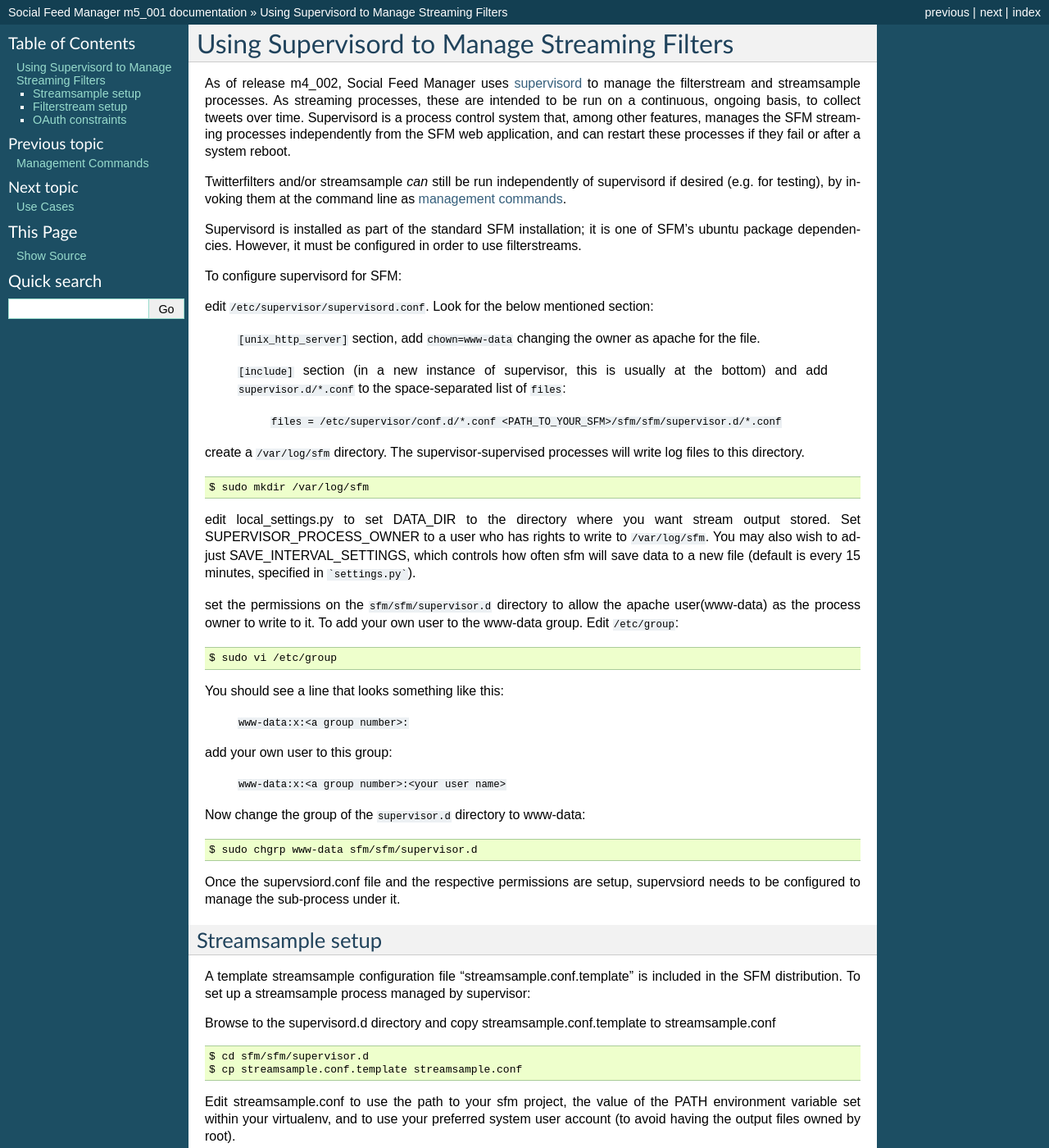
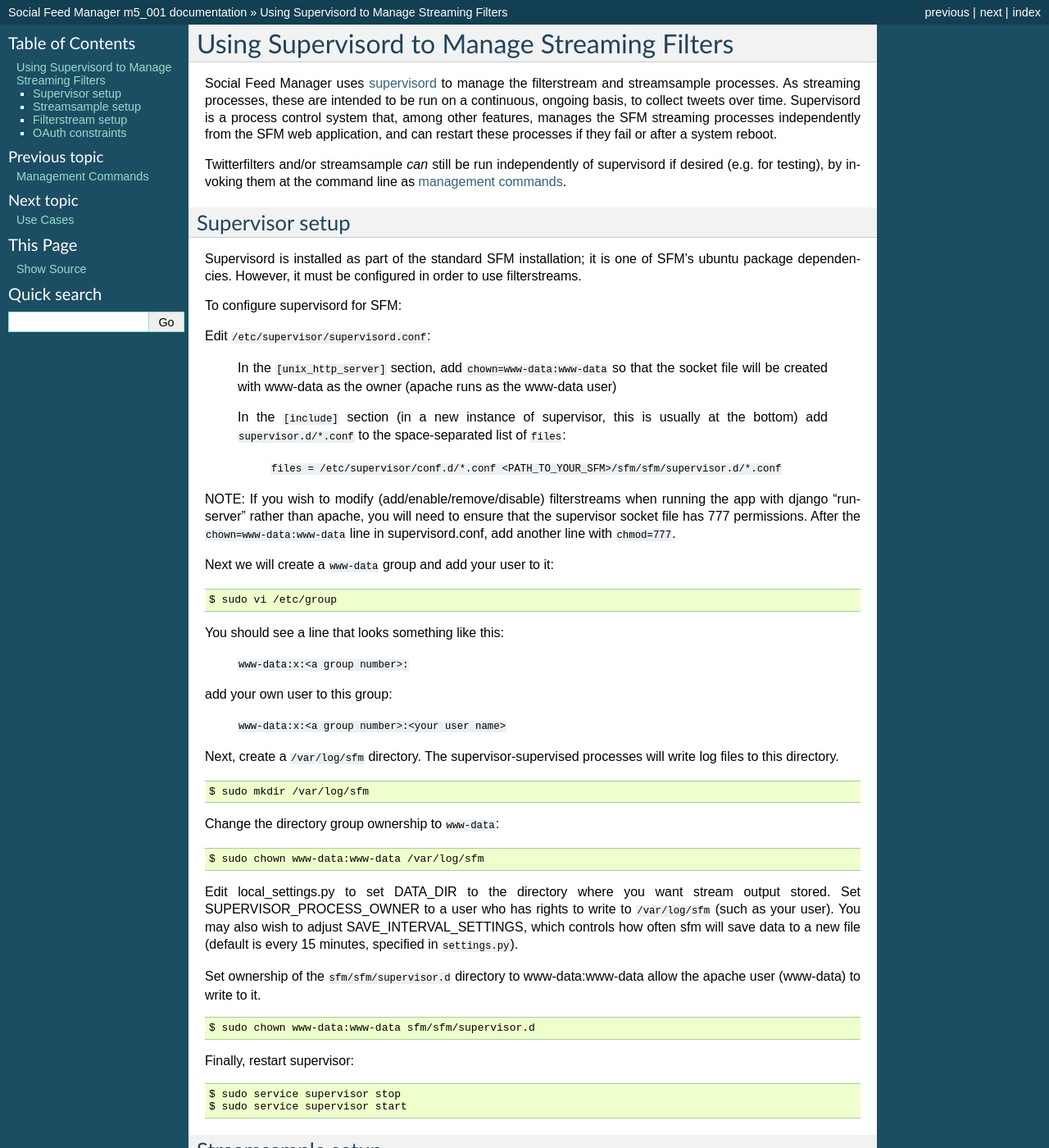
Before and after one commit to gwu-libraries/social-feed-manager, a Sphinx documentation site: the page built from docs/supervisor_and_streams.rst, in a window 1280 px wide and 1400 px high. Shown: the whole window at 82% size. Built offline with Sphinx 7.4.7, drawn with Linux system fonts in a browser that asks for light colours.

Commit message:
Many modifications to supervisor setup section to reflect improved understanding of how to set up for apache without resorting to 777 permissions on the supervisor.sock file.  Fixes #225

````diff
--- a/docs/supervisor_and_streams.rst
+++ b/docs/supervisor_and_streams.rst
@@ -1,9 +1,8 @@
 Using Supervisord to Manage Streaming Filters
 =============================================
 
-As of release m4_002, Social Feed Manager uses `supervisord
-<http://supervisord.org/>`_ to manage the
-filterstream and streamsample processes.  As streaming processes,
+Social Feed Manager uses `supervisord <http://supervisord.org/>`_ to manage
+the filterstream and streamsample processes.  As streaming processes,
 these are intended to be run on a continuous, ongoing basis, to collect
 tweets over time.  Supervisord is a process control system that, among
 other features, manages the SFM streaming processes independently from the
@@ -14,41 +13,27 @@
 supervisord if desired (e.g. for testing), by invoking them at the command
 line as :doc:`management commands </mgmt_commands>`.
 
+Supervisor setup
+----------------
 Supervisord is installed as part of the standard SFM installation; it is
 one of SFM's ubuntu package dependencies.  However, it must be configured
 in order to use filterstreams.
 
 To configure supervisord for SFM:
 
-edit ``/etc/supervisor/supervisord.conf``.
-Look for the below mentioned section:
+Edit ``/etc/supervisor/supervisord.conf``:
 
-     ``[unix_http_server]`` section, add ``chown=www-data`` changing the owner as apache for the file.
+     In the ``[unix_http_server]`` section, add ``chown=www-data:www-data`` so that the socket file will be created with www-data as the owner (apache runs as the www-data user)
 
-     ``[include]`` section (in a new instance of supervisor, this is usually at the bottom)
-     and add ``supervisor.d/*.conf`` to the space-separated list of ``files``:
+     In the ``[include]`` section (in a new instance of supervisor, this is usually at the bottom) add ``supervisor.d/*.conf`` to the space-separated list of ``files``:
 
        ``files = /etc/supervisor/conf.d/*.conf <PATH_TO_YOUR_SFM>/sfm/sfm/supervisor.d/*.conf``
 
-create a ``/var/log/sfm`` directory. The supervisor-supervised
-processes will write log files to this directory.
+NOTE:  If you wish to modify (add/enable/remove/disable) filterstreams when
+running the app with django "runserver" rather than apache, you will need to
+ensure that the supervisor socket file has 777 permissions.  After the ``chown=www-data:www-data`` line in supervisord.conf, add another line with ``chmod=777``.
 
-.. code-block:: none
-
-        $ sudo mkdir /var/log/sfm
-
-edit local_settings.py to set DATA_DIR to the directory where you
-want stream output stored. Set SUPERVISOR\_PROCESS\_OWNER to a user
-who has rights to write to ``/var/log/sfm``. You may also wish to
-adjust SAVE\_INTERVAL\_SETTINGS, which controls how often sfm will
-save data to a new file (default is every 15 minutes, specified in
-```settings.py```).
-
-
-set the permissions on the ``sfm/sfm/supervisor.d`` directory to
-allow the apache user(www-data) as the process owner to write to it.
-To add your own user to the www-data group.
-Edit ``/etc/group``:
+Next we will create a ``www-data`` group and add your user to it:
 
 .. code-block:: none
 
@@ -62,13 +47,38 @@
 
        ``www-data:x:<a group number>:<your user name>``
 
-Now change the group of the ``supervisor.d`` directory to www-data:
+Next, create a ``/var/log/sfm`` directory. The supervisor-supervised processes will write log files to this directory.
 
 .. code-block:: none
 
-   $ sudo chgrp www-data sfm/sfm/supervisor.d
+        $ sudo mkdir /var/log/sfm
 
-Once the supervsiord.conf file and the respective permissions are setup, supervsiord needs to be configured to manage the sub-process under it.
+Change the directory group ownership to ``www-data``:
+
+.. code-block:: none
+
+        $ sudo chown www-data:www-data /var/log/sfm
+
+Edit local_settings.py to set DATA_DIR to the directory where you
+want stream output stored. Set SUPERVISOR\_PROCESS\_OWNER to a user
+who has rights to write to ``/var/log/sfm`` (such as your user).
+You may also wish to adjust SAVE\_INTERVAL\_SETTINGS, which controls
+how often sfm will save data to a new file (default is every 15 minutes,
+specified in ``settings.py``).
+
+Set ownership of the ``sfm/sfm/supervisor.d`` directory to www-data:www-data
+allow the apache user (www-data) to write to it.
+
+.. code-block:: none
+
+   $ sudo chown www-data:www-data sfm/sfm/supervisor.d
+
+Finally, restart supervisor:
+
+.. code-block:: none
+
+     $ sudo service supervisor stop
+     $ sudo service supervisor start
 
 
 Streamsample setup
````
